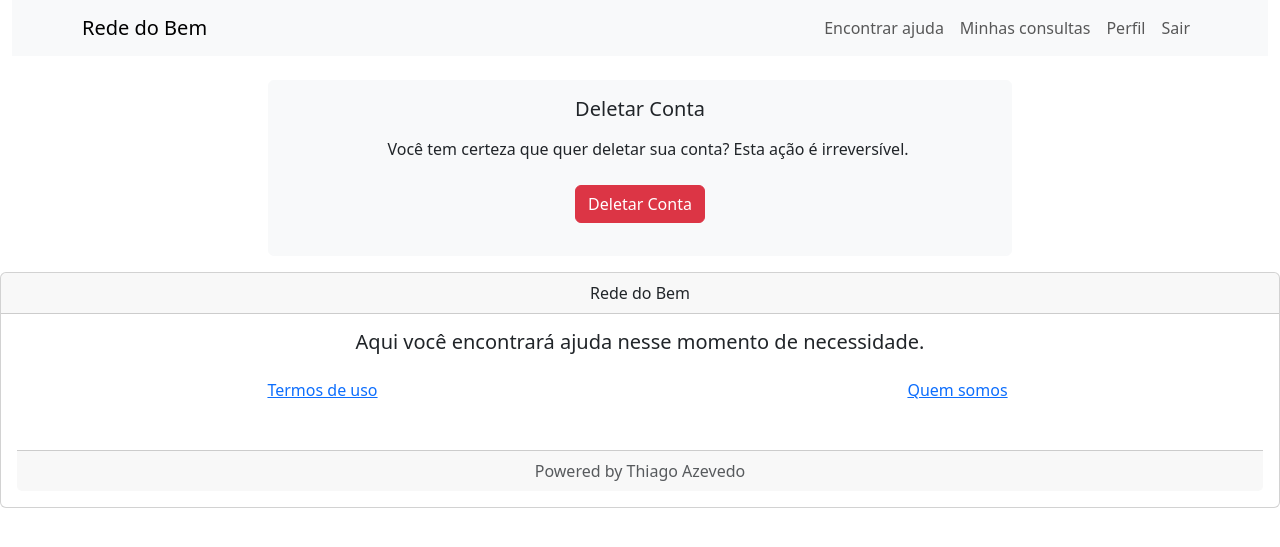
After one commit to thiagoarvore/voluntary, a Django app: page /delete_user/ in a window 1280 px wide. The commit adds this page. Shown: the top 547 px of the page. Run offline with Django 5.2, Linux system fonts and the light colour scheme; the visitor is signed in with stand-in values (Sample User, id 1); some libraries are stand-ins or nearby versions.

Commit message:
delete account

```diff
--- a/accounts/urls.py
+++ b/accounts/urls.py
@@ -25,4 +25,5 @@ urlpatterns = [
     path('reset-password/done/', PasswordResetDoneView.as_view(), name='password_reset_done'),
     path('reset-password/confirm/<uidb64>/<token>/', PasswordResetConfirmView.as_view(), name='password_reset_confirm'),
     path('reset-password/complete/', PasswordResetCompleteView.as_view(), name='password_reset_complete'),
+    path('delete_user/', views.delete_account, name='delete_user'),
 ]
--- a/accounts/views.py
+++ b/accounts/views.py
@@ -1,9 +1,10 @@
 from django.urls import reverse_lazy
 from django.views import View
 from django.views.generic import FormView, UpdateView, DetailView
-from django.contrib.auth import views as auth_views
-from django.contrib.auth import authenticate, login, logout
+from django.contrib import messages
+from django.contrib.auth import authenticate, login, logout, views as auth_views
 from django.contrib.auth.decorators import login_required
+from django.contrib.auth.models import User
 from django.utils.decorators import method_decorator
 from django.shortcuts import render, redirect
 from treatments.models import Treatment
@@ -137,3 +138,13 @@ def home_view(request):
 class ChangePasswordView(auth_views.PasswordChangeView):
     template_name = 'change_password.html'
     success_url = '/home/'
+
+
+@login_required(login_url='login')
+def delete_account(request):
+    if request.method == 'POST':
+        user = request.user
+        user.delete()
+        messages.success(request, "Sua conta foi deletada com sucesso.")
+        return redirect('landing_page')
+    return render(request, 'delete_account.html')
--- /dev/null
+++ b/templates/delete_account.html
@@ -0,0 +1,22 @@
+{% extends "base.html" %}
+{% block content %}
+{% if user.profile.crp %}
+    {% include "therapist/partials/navbar.html" %}
+{% else %}
+    {% include "patient/partials/navbar.html" %}
+{% endif %}
+<div class="container">
+    <div class="card mb-3 text-dark bg-light border-light mx-auto col-8 m-4">
+        <div class="card-body row ">
+            <h5 class="card-title text-center">Deletar Conta</h5>
+            <p class="text-center m-2">Você tem certeza que quer deletar sua conta? Esta ação é irreversível.</p>
+            <form method="post">
+                {% csrf_token %}
+                <div class="text-center m-3">
+                    <button type="submit" class="btn btn-danger">Deletar Conta</button>
+                </div>
+            </form>
+        </div>
+    </div>
+</div>
+{% endblock content %}
--- a/templates/profile.html
+++ b/templates/profile.html
@@ -25,5 +25,8 @@
         {% endif %}
         {% endfor %}
     </div>
+    <div class="m-4 text-center">
+        <a href="{% url 'delete_user' %}" class="btn btn-danger">Deletar conta</a>
+    </div>
 </div>
 {% endblock content %}
```
Also changed, not shown: templates/edit_profile.html (line endings or trailing spaces).
